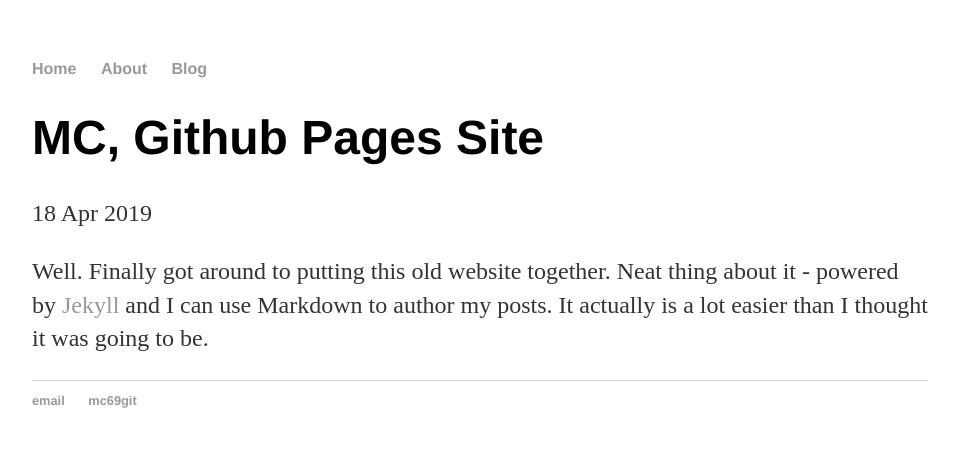
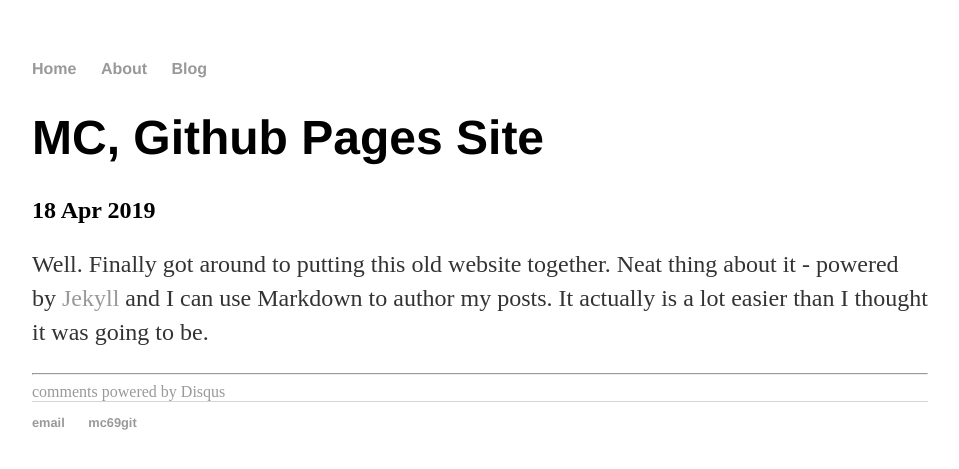
Before and after one commit to mc69git/mc69git.github.io, a Jekyll site: the page built from _posts/2019-04-18-mc-first-post.md, in a window 1280 px wide. Shown: the top 469 px of the page, without its empty margins (160-1119 px from the left). Built offline with Jekyll 4.4.1, drawn with Linux system fonts in a browser that asks for light colours; comment, search, counter and statistics services are not loaded.

Commit message:
create _includes

```diff
--- /dev/null
+++ b/_includes/disqus.html
@@ -0,0 +1,13 @@
+<div id="disqus_thread"></div>
+    <script type="text/javascript">
+        /* * * CONFIGURATION VARIABLES: EDIT BEFORE PASTING INTO YOUR WEBPAGE * * */
+        var disqus_shortname = 'jmcglone'; // required: replace example with your forum shortname
+        /* * * DON'T EDIT BELOW THIS LINE * * */
+        (function() {
+            var dsq = document.createElement('script'); dsq.type = 'text/javascript'; dsq.async = true;
+            dsq.src = '//' + disqus_shortname + '.disqus.com/embed.js';
+            (document.getElementsByTagName('head')[0] || document.getElementsByTagName('body')[0]).appendChild(dsq);
+        })();
+    </script>
+    <noscript>Please enable JavaScript to view the <a href="http://disqus.com/?ref_noscript">comments powered by Disqus.</a></noscript>
+    <a href="http://disqus.com" class="dsq-brlink">comments powered by <span class="logo-disqus">Disqus</span></a>
--- a/_layouts/post.html
+++ b/_layouts/post.html
@@ -1,9 +1,29 @@
 ---
 layout: default
+notes: active
 ---
-<h1>{{ page.title }}</h1>
-<p class="meta">{{ page.date | date_to_string }}</p>
 
-<div class="post">
-  {{ content }}
-</div>
+<div class="notes">
+    <div class="note single">
+      <h1 class="title">{{ page.title }}</h1>
+
+      <h2 class="date"><info datetime="{{ page.date }}">
+        {{ page.date | date_to_string }} {% if page.author %} by {{ page.author }} {% endif %}
+      </info></h2>
+      <!-- Post content -->
+      <div class="notebody">
+        {{ content }}
+      </div>
+      <!-- Post info -->
+      <div class="noteinfo">
+      <!-- include some categories and tags maybe? -->
+      </div>
+
+      <hr>
+
+      <!-- Post comments -->
+      <div class="notecomments">
+        {% include disqus.html %}
+      </div>
+    </div><!-- / .note .single -->
+</div><!-- /.notes -->
```
Also changed, not shown: _includes/footer.html (added, +10 -0 lines).
